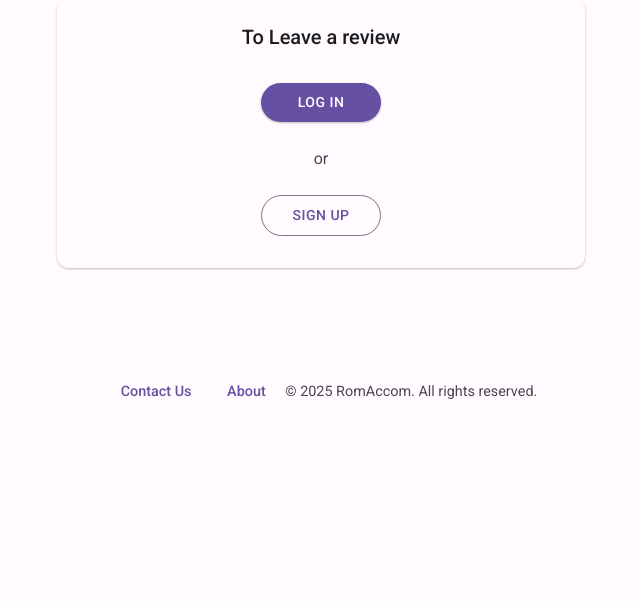
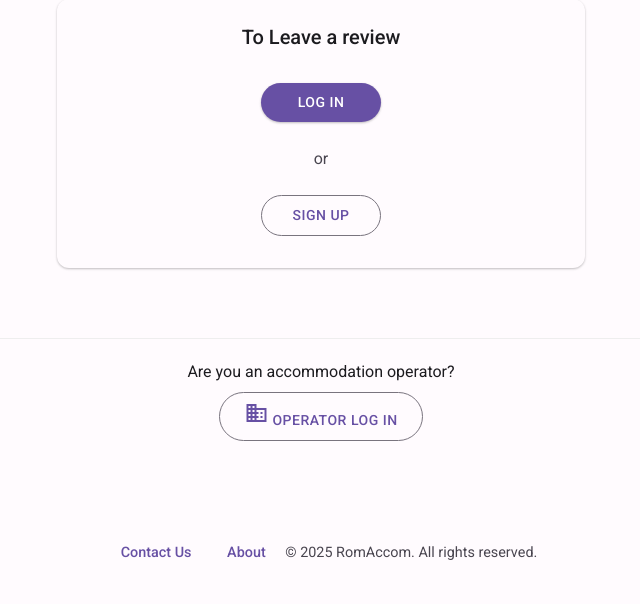
Before and after one commit to JoaoManuel2005/Team2E, a Django app: template romaccom/templates/romaccom/home.html in a window 1280 px wide. Shown: the part 588-1192 px from the top of the page, without its empty margins (319-959 px from the left). Before the commit the page ends 987 px from the top, so only its background shows below. Run offline with Django 3.2, Linux system fonts and the light colour scheme; the template is opened without the code that fills it, so the values that code supplies are empty.

Commit message:
added operator login button at the bottom of home page

```diff
--- a/romaccom/templates/romaccom/home.html
+++ b/romaccom/templates/romaccom/home.html
@@ -91,7 +91,19 @@
         </div>
 
         <div class="auth-section">
-            {% if user.is_authenticated %}
+            {% if operator_logged_in %}
+                <h3 class="auth-title">Welcome, Operator!</h3>
+                <p>You are logged in as operator of <strong>{{ operator_name }}</strong></p>
+                <a href="{% url 'management' %}" class="btn btn-primary">
+                    <span class="material-icons" style="font-size: 16px; margin-right: 4px; vertical-align: middle;">dashboard</span>
+                    Management Dashboard
+                </a>
+                <p>or</p>
+                <a href="{% url 'logout' %}" class="btn btn-outline">
+                    <span class="material-icons" style="font-size: 16px; margin-right: 4px; vertical-align: middle;">logout</span>
+                    Logout
+                </a>
+            {% elif user.is_authenticated %}
                 <h3 class="auth-title">Welcome back!</h3>
                 <p>You are logged in as <strong>{{ user.username }}</strong></p>
                 <a href="{% url 'myaccount' %}" class="btn btn-primary">
@@ -138,6 +150,16 @@
     </div>
 </div>
 
+{% if not user.is_authenticated and not operator_logged_in %}
+<div class="operator-section" style="text-align: center; margin-top: 30px; padding: 20px; border-top: 1px solid #eee;">
+    <p>Are you an accommodation operator?</p>
+    <a href="{% url 'operator_login' %}" class="btn btn-outline">
+        <span class="material-icons">business</span>
+        Operator Log In
+    </a>
+</div>
+{% endif %}
+
 <div class="results-list"></div>
 {% endblock %}
 
```
